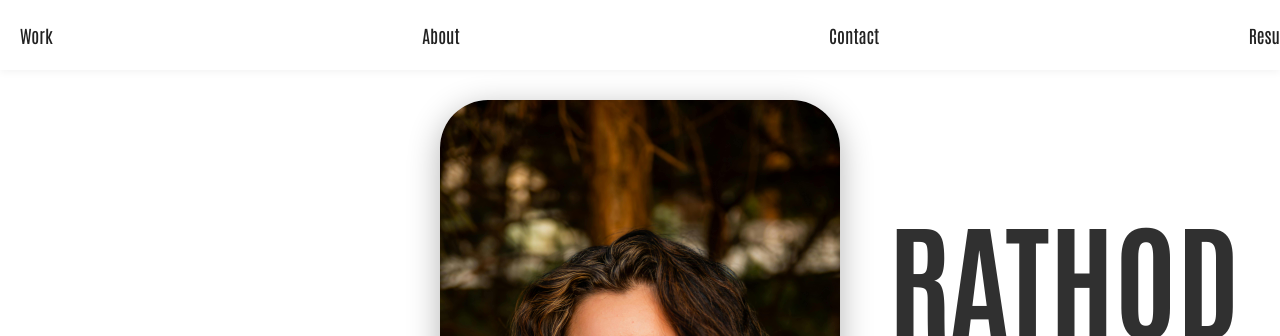
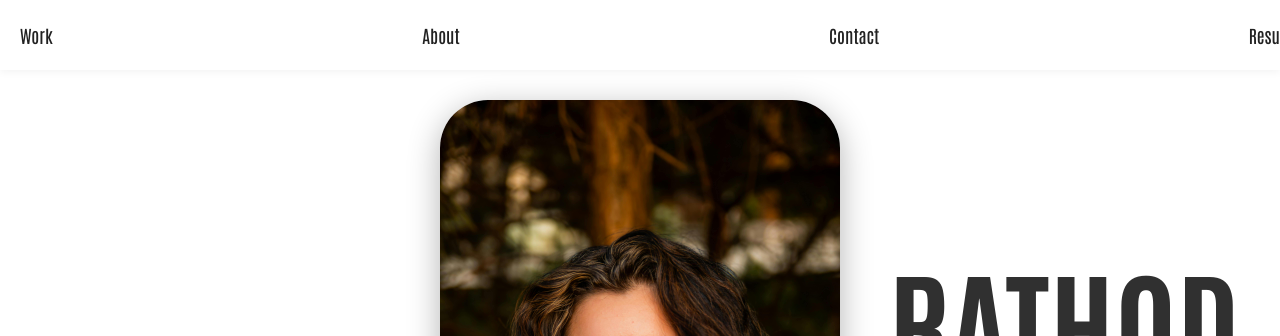
Before and after one commit to bhoomirathod21/bhoomirathod21.github.io, a website: page index.html in a window 1280 px wide. Shown: the top 336 px of the page. Drawn offline with Linux system fonts and the light colour scheme.

Commit message:
update: $(date '+%Y-%m-%d %H:%M:%S')

```diff
--- a/style.css
+++ b/style.css
@@ -287,6 +287,7 @@ body {
     flex-direction: column;
     flex-wrap: nowrap;
     gap: 48px;
+    top:48px;
     height: 100vh;
     justify-content: center;
     max-width: 50%;
@@ -303,6 +304,7 @@ body {
     flex-direction: column;
     flex-wrap: nowrap;
     gap: 68px;
+    top:48px;
     height: 100vh;
     justify-content: center;
     max-width: 50%;
```
